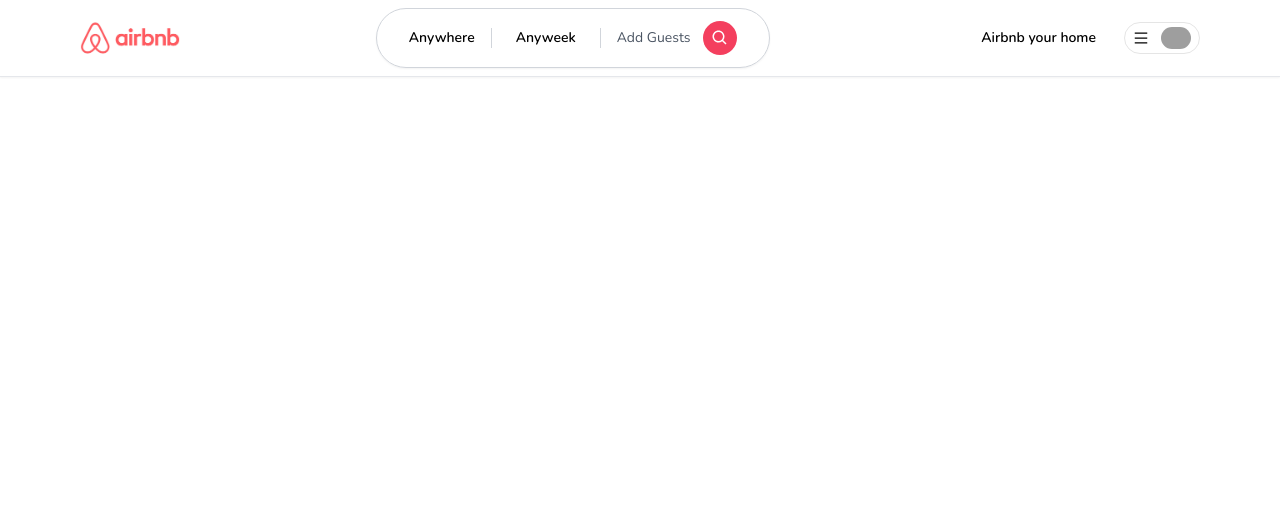
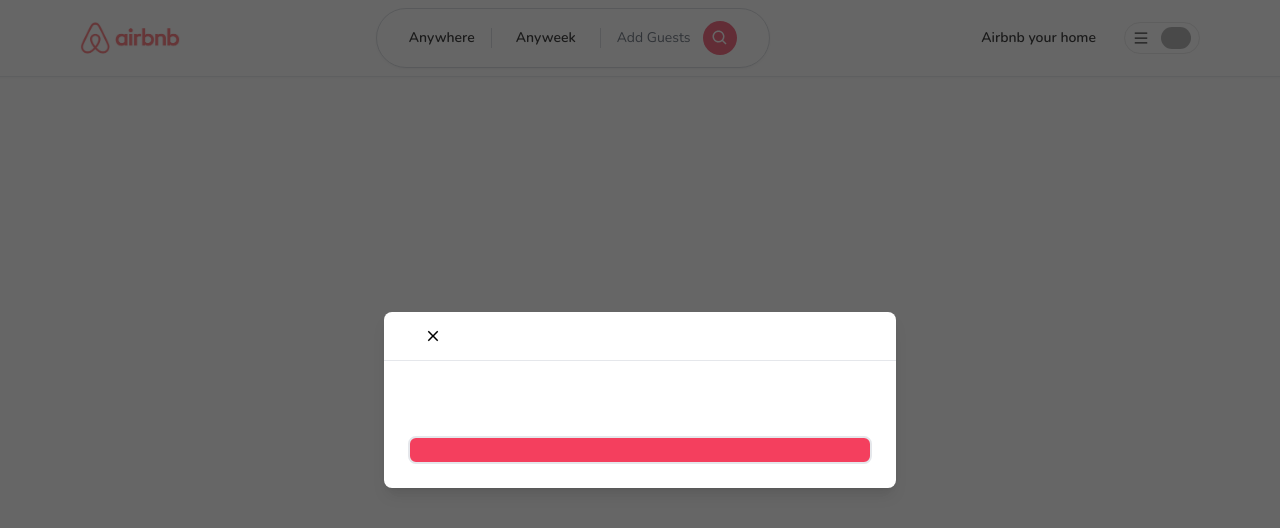
Before and after one commit to PrathamDwivedi27/StayEase, a Next.js app: page / in a window 1280 px wide. Shown: the top 528 px of the page. Built offline with nearby package versions, Linux system fonts and the light colour scheme; grey boxes are pictures that could not be loaded.

Commit message:
[Feat]: Basic setup of Modal is complete

```diff
--- /dev/null
+++ b/app/components/Button.tsx
@@ -0,0 +1,56 @@
+"use client"
+import React from 'react'
+import { IconType } from 'react-icons';
+
+interface ButtonProps {
+    label:string;
+    onClick:(e:React.MouseEvent<HTMLButtonElement>) => void;
+    disabled?:boolean;
+    outline?:boolean;
+    small?:boolean;
+    icon?:IconType;
+}
+
+const Button:React.FC<ButtonProps> = ({
+    label,
+    onClick,
+    disabled,
+    outline,
+    small,
+    icon:Icon
+}) => {
+  return (
+    <button
+        onClick={onClick}
+        disabled={disabled}
+    className={`
+        relative
+        disabled:opacity-70
+        disabled:cursor-not-allowed
+        rounded-lg
+        hover:opacity-80
+        transition
+        w-full
+        ${outline?'bg-white':'bg-rose-500'}
+        ${outline?'border-black':'bg-rose-500'}
+        ${outline?'text-black':'text-white'}
+        ${small?'py-1':'py-3'}
+        ${small?'text-sm':'text-md'}
+        ${small?'font-bold':'font-semibold'}
+        ${small?'border-[1px]':'border-2'}
+    `}>
+      {Icon && (
+        <Icon
+        size={24}
+        className='
+            absolute
+            left-4
+            top-3
+        '/>
+      )}
+      {label}
+    </button>
+  )
+}
+
+export default Button
--- /dev/null
+++ b/app/components/modals/Modal.tsx
@@ -0,0 +1,108 @@
+"use client";
+import React, { useCallback, useEffect, useState } from "react";
+import { IoMdClose } from "react-icons/io";
+import Button from "../Button";
+
+interface ModalProps {
+  isOpen?: boolean;
+  onClose: () => void;
+  onSubmit: () => void;
+  title?: string;
+  body?: React.ReactElement;
+  footer?: React.ReactElement;
+  actionLabel: string;
+  disabled?: boolean;
+  secondaryAction?: () => void;
+  secondaryActionLabel?: string;
+}
+
+const Modal: React.FC<ModalProps> = ({
+  isOpen,
+  onClose,
+  onSubmit,
+  title,
+  body,
+  footer,
+  actionLabel,
+  disabled,
+  secondaryAction,
+  secondaryActionLabel,
+}) => {
+  const [showModal, setShowModal] = useState(isOpen);
+
+  useEffect(() => {
+    setShowModal(isOpen);
+  }, [isOpen]);
+
+  const handleClose = useCallback(() => {
+    if (disabled) return;
+
+    setShowModal(false);
+    setTimeout(() => {
+      onClose();
+    }, 300);
+  }, [disabled, onClose]);
+
+  const handleSubmit = useCallback(() => {
+    if (disabled) return;
+    onSubmit();
+  }, [disabled, onSubmit]);
+
+  const handleSecondaryAction = useCallback(() => {
+    if (disabled || !secondaryAction) return;
+    secondaryAction();
+  }, [disabled, secondaryAction]);
+
+  if (!isOpen) return null;
+
+  return (
+    <>
+      <div className=" justify-center items-center flex overflow-x-hidden overflow-y-auto fixed inset-0 z-50 outline-none focus:outline-none bg-neutral-800/70 ">
+        <div className="relative w-full md:w-4/6 lg:w-3/6 xl:w-2/5 my-6 mx-auto h-full lg:h-auto md:h-auto">
+          {/* content */}
+          <div
+            className={`translate duration-300 h-full ${
+              showModal ? "translate-y-0 " : "translate-y-full"
+            }
+      ${showModal ? "opacity-100 " : "opacity-0"}
+      `}
+          >
+            <div className="translate h-full lg:h-auto md:h-auto border-0 rounded-lg shadow-lg relative flex flex-col w-full bg-white outline-none focus:outline-none">
+              {/* Header */}
+              <div className="flex items-center p-6 rounded-t justify-center relative border-b-[1px]">
+                <button
+                  onClick={handleClose}
+                  className="p-1 border-0 hover:opacity-70 transition absolute left-9"
+                >
+                  <IoMdClose size={18} />
+                </button>
+                <div className="text-lg font-semibold">{title}</div>
+              </div>
+              {/* Body */}
+              <div className="relative p-6 flex-auto">{body}</div>
+              {/* Footer */}
+              <div className="flex flex-col gap-2 p-6">
+                <div className="flexflex-row items-center gap-4 w-full">
+                    {secondaryAction && secondaryActionLabel &&(
+                  <Button
+                    outline
+                    disabled={disabled}
+                    label={secondaryActionLabel}
+                    onClick={handleSecondaryAction}
+                  />)}
+                  <Button
+                    disabled={disabled}
+                    label={actionLabel}
+                    onClick={handleSubmit}
+                  />
+                </div>
+              </div>
+            </div>
+          </div>
+        </div>
+      </div>
+    </>
+  );
+};
+
+export default Modal;
--- /dev/null
+++ b/app/hooks/useRegisterModal.ts
@@ -0,0 +1,14 @@
+import {create} from 'zustand';
+
+interface RegisterModalStore {
+    isOpen:boolean;
+    onOpen:() => void;
+    onClose:() => void;
+}
+
+
+export const useRegisterModal = create<RegisterModalStore>((set) => ({
+    isOpen:false,
+    onOpen:() => set({isOpen:true}),
+    onClose:() => set({isOpen:false}),
+}));
--- a/app/layout.tsx
+++ b/app/layout.tsx
@@ -2,6 +2,7 @@
 import "./globals.css";
 import { Nunito } from 'next/font/google';
 import Navbar from "./components/navbar/Navbar";
+import Modal from "./components/modals/Modal";
 
 
 const font = Nunito({
@@ -23,6 +24,7 @@
       <body
         className={font.className}
       >
+        <Modal isOpen={true}/>
         <Navbar />
         {children}
       </body>
--- a/package.json
+++ b/package.json
@@ -12,7 +12,8 @@
     "next": "15.0.2",
     "react": "19.0.0-rc-02c0e824-20241028",
     "react-dom": "19.0.0-rc-02c0e824-20241028",
-    "react-icons": "^5.3.0"
+    "react-icons": "^5.3.0",
+    "zustand": "^5.0.1"
   },
   "devDependencies": {
     "@types/node": "^20",
```
Also changed, not shown: 1 other file (tests, documents, lock files or other folders).
